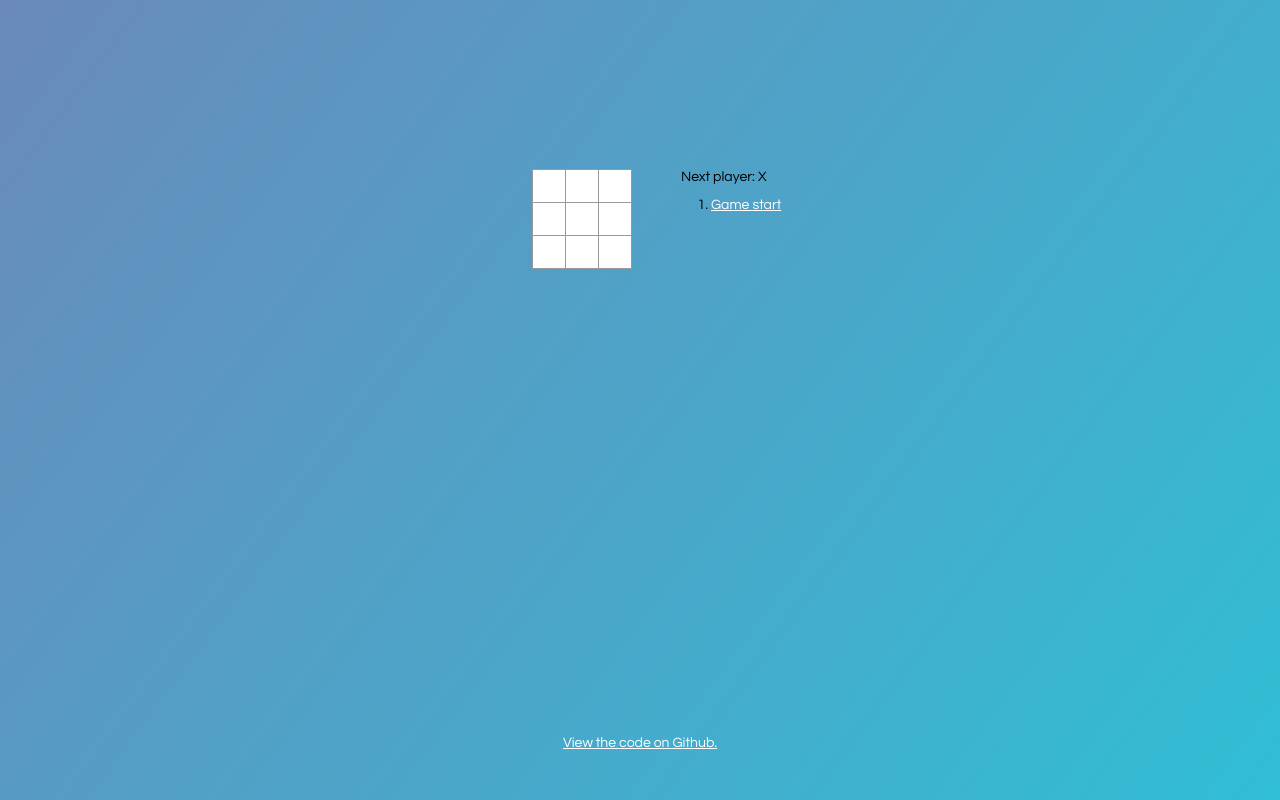
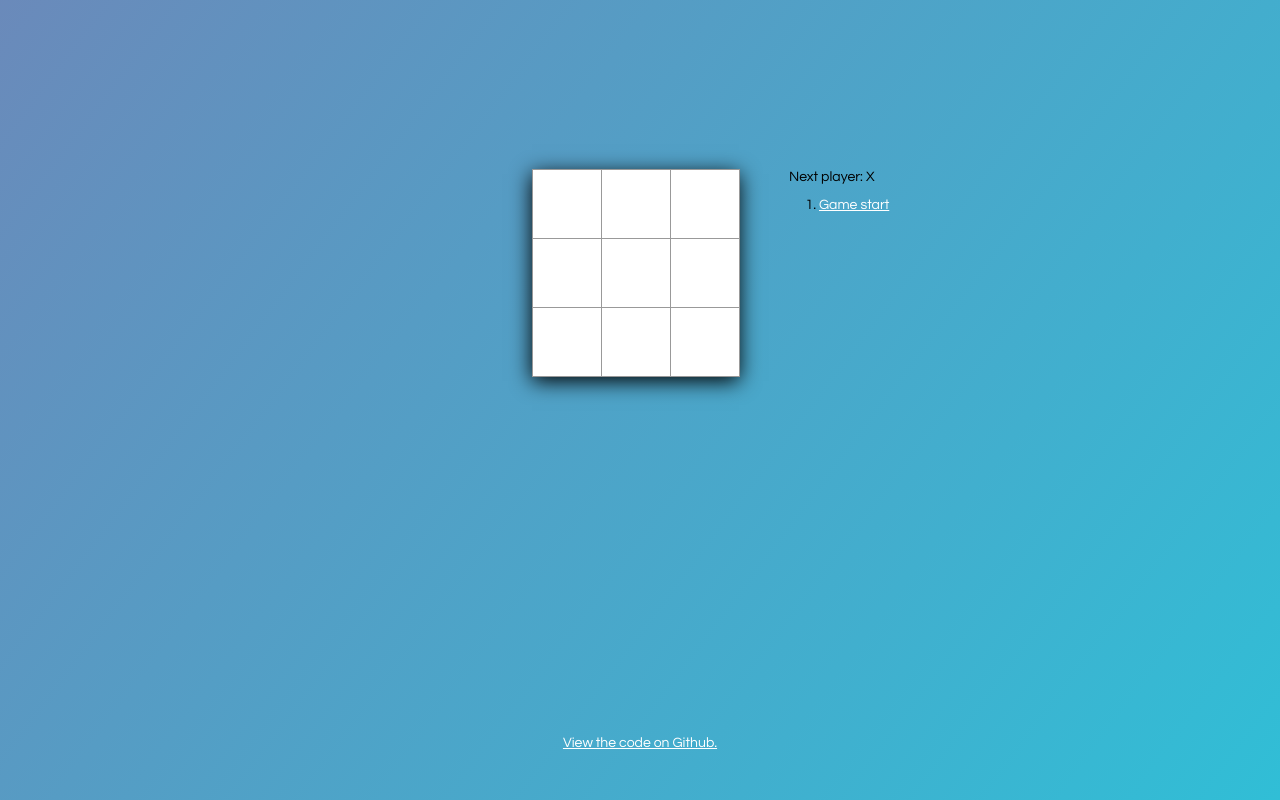
Before and after one commit to lillypiri/tic-tac-toe-react, a React app: page / in a window 1280 px wide. Shown: the top 800 px of the page. Built offline with nearby package versions, Linux system fonts and the light colour scheme.

Commit message:
styled the box

```diff
--- a/src/index.css
+++ b/src/index.css
@@ -49,16 +49,17 @@ ol, ul {
   background: #fff;
   border: 1px solid #999;
   float: left;
-  font-size: 24px;
+  font-size: 44px;
   font-weight: bold;
-  line-height: 34px;
-  height: 34px;
+  line-height: 70px;
+  height: 70px;
   margin-right: -1px;
   margin-top: -1px;
   padding: 0;
   text-align: center;
-  width: 34px;
+  width: 70px;
   transition: all 0.5s ease;
+  cursor: pointer;
 }
 
 .square:hover {
@@ -117,3 +118,7 @@ ol, ul {
 .winner {
   background-color: turquoise;
 }
+
+.board {
+    box-shadow: 0 4px 20px black;
+}
--- a/src/index.js
+++ b/src/index.js
@@ -25,7 +25,7 @@ class Board extends React.Component {
 
   render() {
     return (
-      <div>
+      <div className="board">
         <div className="board-row">
           {this.renderSquare(0)}
           {this.renderSquare(1)}
```
